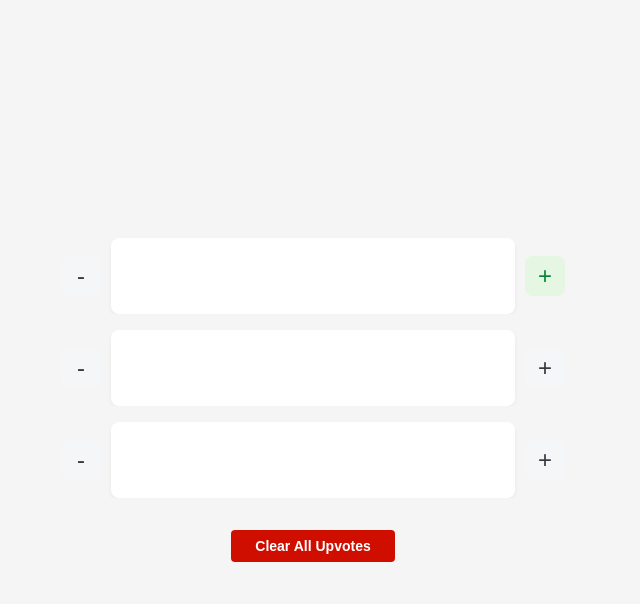
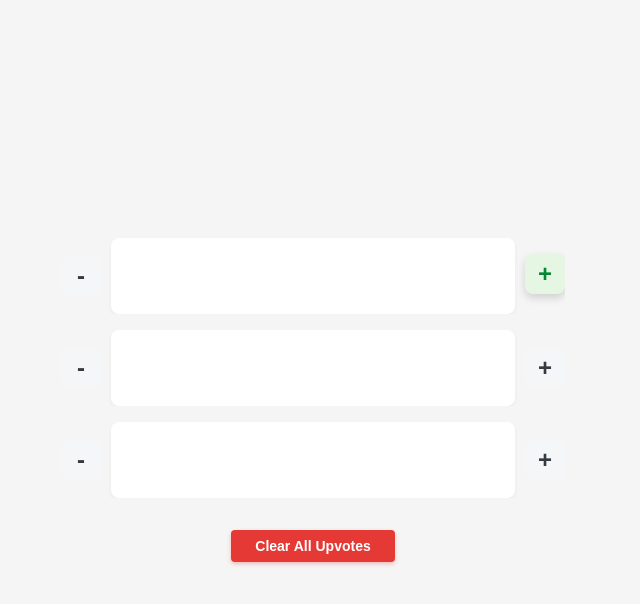
Before and after one commit to OwaisUghratdar/upvote-list, a React (Vite) app: page / in a window 1280 px wide. In both pictures the pointer is over the button 872 px from the left and 276 px from the top of the page. Shown: the top 604 px of the page, without its empty margins (327-967 px from the left). Built offline with nearby package versions, Linux system fonts and the light colour scheme.

Commit message:
style: update styling for all buttons

```diff
--- a/src/index.css
+++ b/src/index.css
@@ -78,11 +78,12 @@ body {
   border-radius: 8px;
   border: none;
   font-size: 1.5rem;
+  font-weight: bold;
   cursor: pointer;
   display: flex;
   align-items: center;
   justify-content: center;
-  transition: background-color 0.2s;
+  transition: all 0.2s ease;
   flex-shrink: 0;
   position: sticky;
   z-index: 1;
@@ -96,6 +97,8 @@ body {
 .add-button:hover {
   background: #E5F7E2;
   color: #058835;
+  transform: translateY(-2px);
+  box-shadow: 0 4px 8px rgba(0, 0, 0, 0.15);
 }
 
 .remove-button {
@@ -104,19 +107,29 @@ body {
 }
 
 .remove-button:hover {
-  background: #ffeeee;
-  color: #e74c3c;
+  background: #ffd6d6;
+  color: #a13629;
+  transform: translateY(-2px);
+  box-shadow: 0 4px 8px rgba(0, 0, 0, 0.15);
 }
 
 .clearButton {
   padding: 0.5rem 1.5rem;
-  background-color: #d00e00;
+  background-color: #e53935;
   color: white;
   border: none;
   border-radius: 4px;
   cursor: pointer;
   font-size: 14px;
   font-weight: bold;
+  box-shadow: 0 2px 4px rgba(229, 57, 53, 0.3);
+  transition: all 0.2s ease;
+}
+
+.clearButton:hover {
+  background-color: #c62828;
+  transform: translateY(-2px);
+  box-shadow: 0 4px 8px rgba(229, 57, 53, 0.4);
 }
 
 /* Responsive layout */
```
